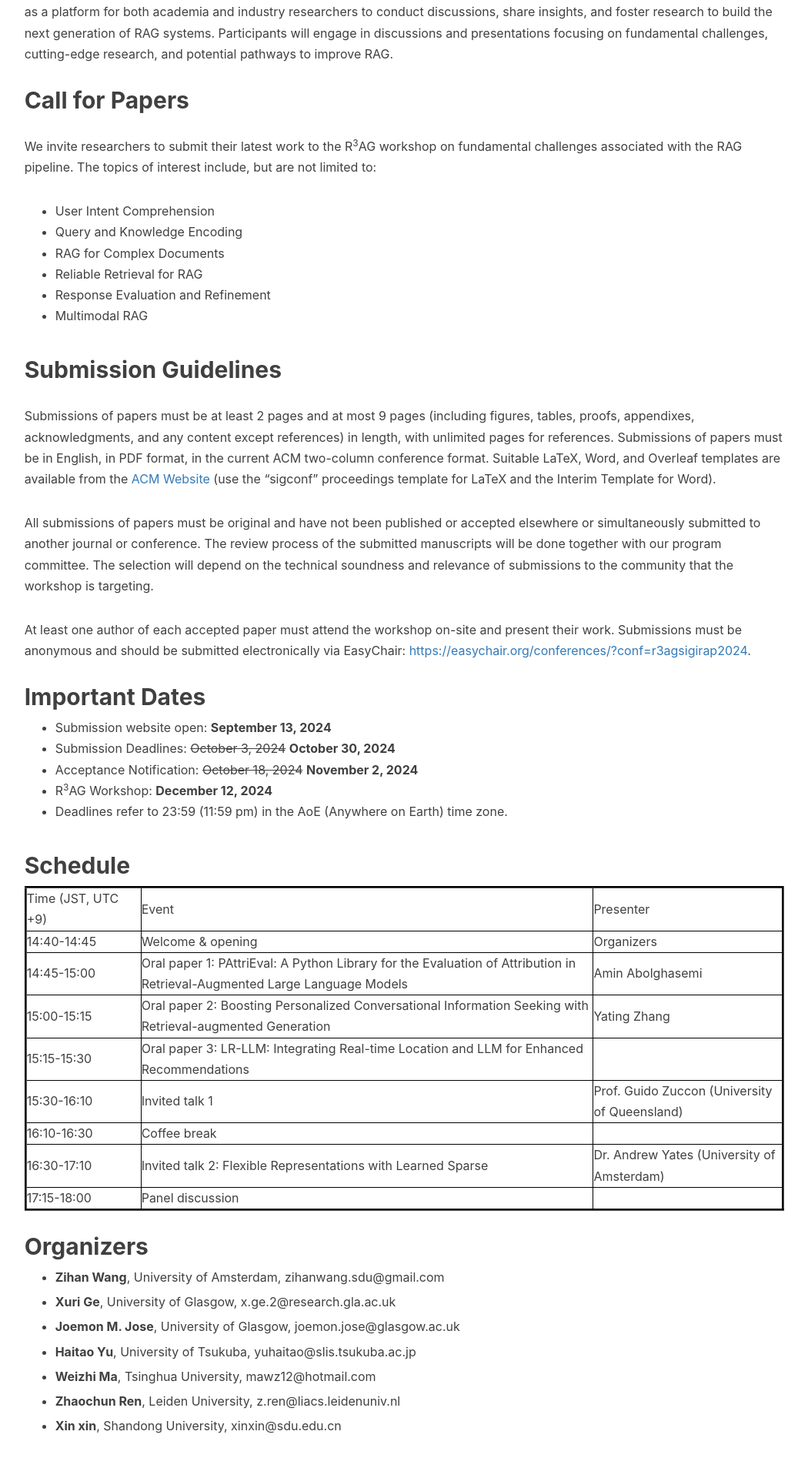
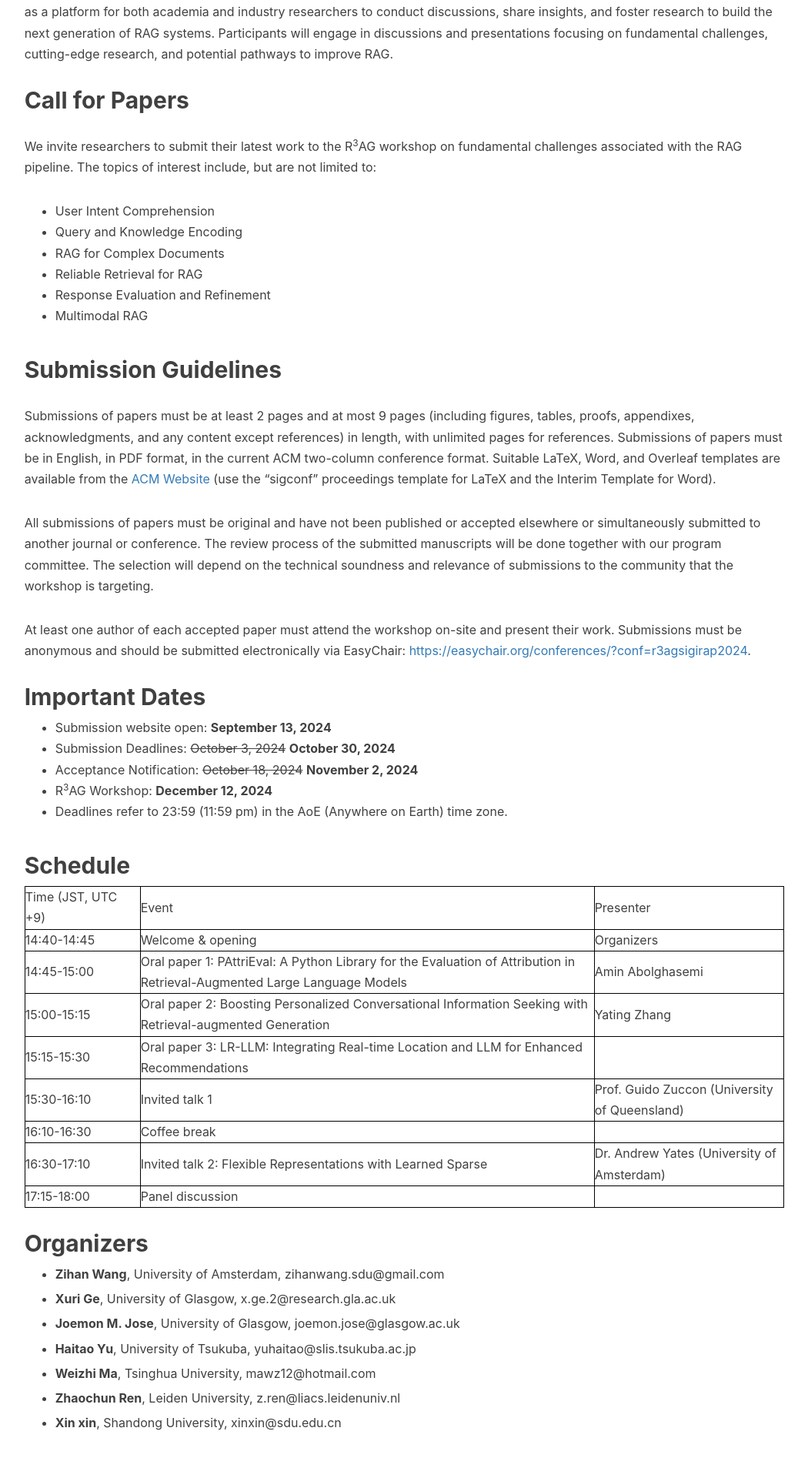
Before and after one commit to R3AG-SIGIR-AP/R3AG-SIGIR-AP.github.io, a Jekyll site: the page built from index.md, in a window 1280 px wide. Shown: the part 773-2680 px from the top of the page at 77% size, without its empty margins (90-1140 px from the left). Built offline with Jekyll 4.4.1, drawn with Linux system fonts in a browser that asks for light colours; nearby versions of some CDN libraries; our own code applies the rules of GitHub Pages for plain Markdown files.

Commit message:
Update index.md

```diff
--- a/index.md
+++ b/index.md
@@ -35,7 +35,7 @@ At least one author of each accepted paper must attend the workshop on-site and
 
 ## <a name='Schedule' style="color: inherit; text-decoration: none; text-align: center;"> Schedule </a>
 
-<table border="3" style="border-color: black;">
+<table border="1" style="border-color: black;">
     <tr>
         <td width="150">Time (JST, UTC +9)</td>
         <td>Event</td>
```
